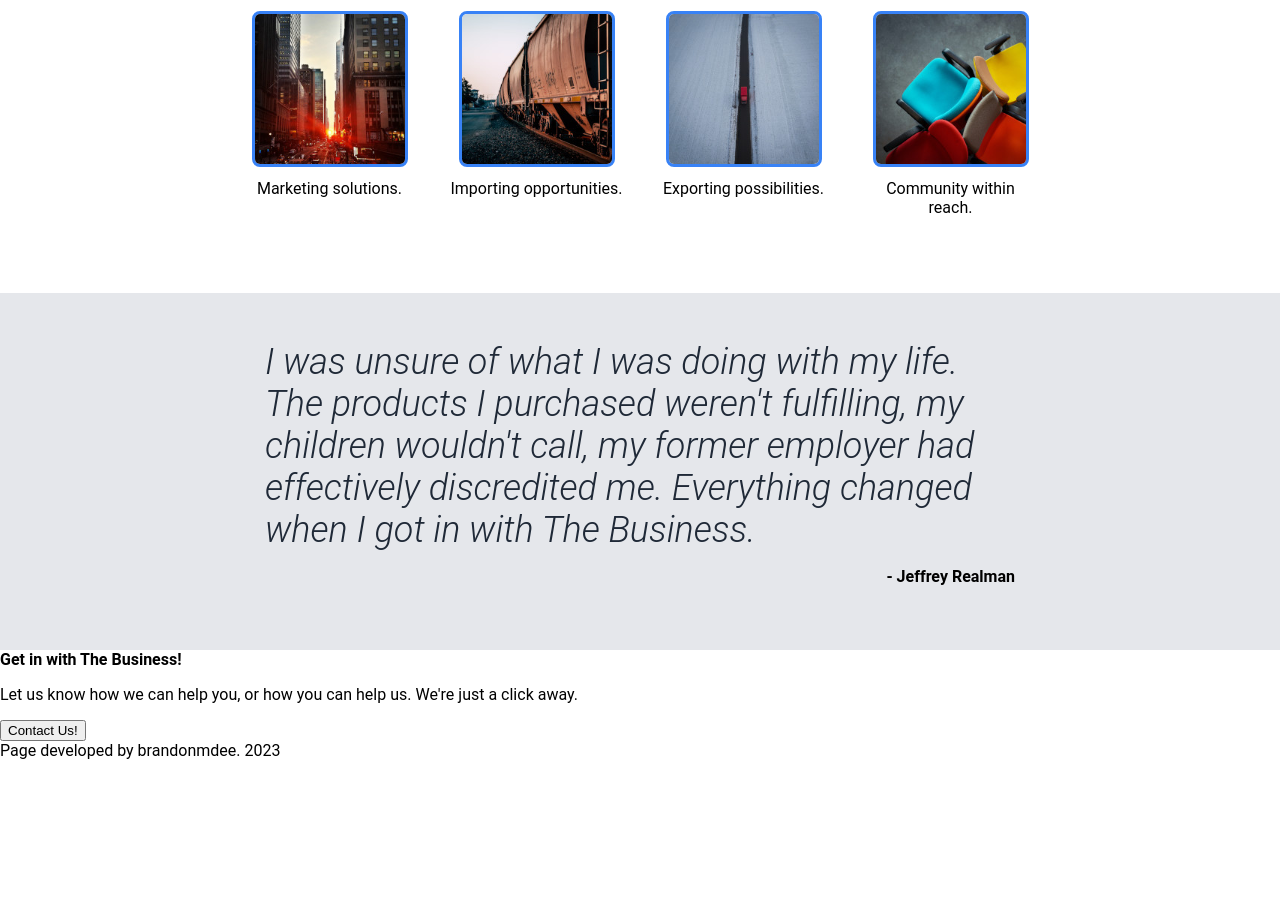
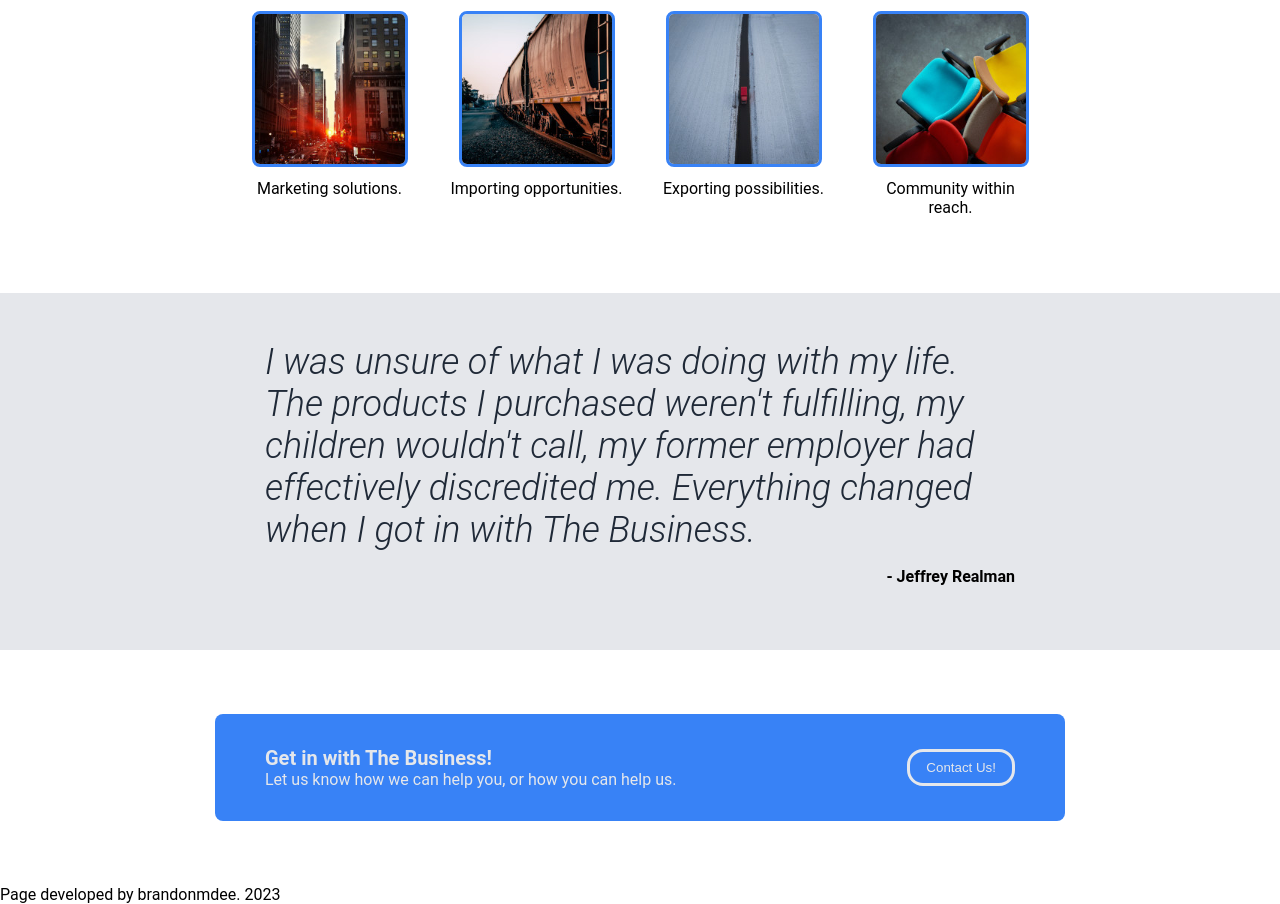
Before and after one commit to brandonmdee/odin-landing-page, a plain HTML site: page index.html in a window 1280 px wide. Shown: the part 566-1470 px from the top of the page. Before the commit the page ends 1326 px from the top, so only its background shows below. Drawn offline with Linux system fonts and the light colour scheme.

Commit message:
Styled section4, other text adjustments.

```diff
--- a/index.html
+++ b/index.html
@@ -68,9 +68,11 @@
             </div>
         <div class="section4">
             <div class="signup">
-                <strong>Get in with The Business!</strong>
-                <p>Let us know how we can help you, or how you can help us. We're just a click away.</p>
-                <button>Contact Us!</button>
+                <div class="calltoaction">
+                <p><strong>Get in with The Business!</strong><br>
+                Let us know how we can help you, or how you can help us.</p>
+                </div>
+                <button class="cta-button">Contact Us!</button>
             </div>
         </div>
     </div>
--- a/style.css
+++ b/style.css
@@ -15,9 +15,12 @@ body {
     background-color: #1F2937;
 
 }
-.header a {
+a {
     text-decoration: none;
     color: #e5e7eb;
+}
+a:hover {
+    text-decoration: underline;
 }
 ul {
     display: flex;
@@ -128,3 +131,33 @@ ul {
     padding: 0;
     margin: 0;
 }
+.section4 {
+    display: flex;
+    align-items: center;
+    justify-content: center;
+    padding: 64px;
+}
+.signup {
+    display: flex;
+    background-color: #3882f6;
+    align-items: center;
+    justify-content: space-between;
+    padding: 16px 50px;
+    border-radius: 8px;
+    color:#e5e7eb;
+    width: 750px;
+}
+.getin {
+    font-weight: 900;
+}
+.cta-button {
+    padding: 8px 16px;
+    background-color: #3882f6;
+    border: 3px solid #e5e7eb;
+    color: #e5e7eb;
+    border-radius: 16px;
+
+}
+strong {
+    font-size: 20px;
+}
```
